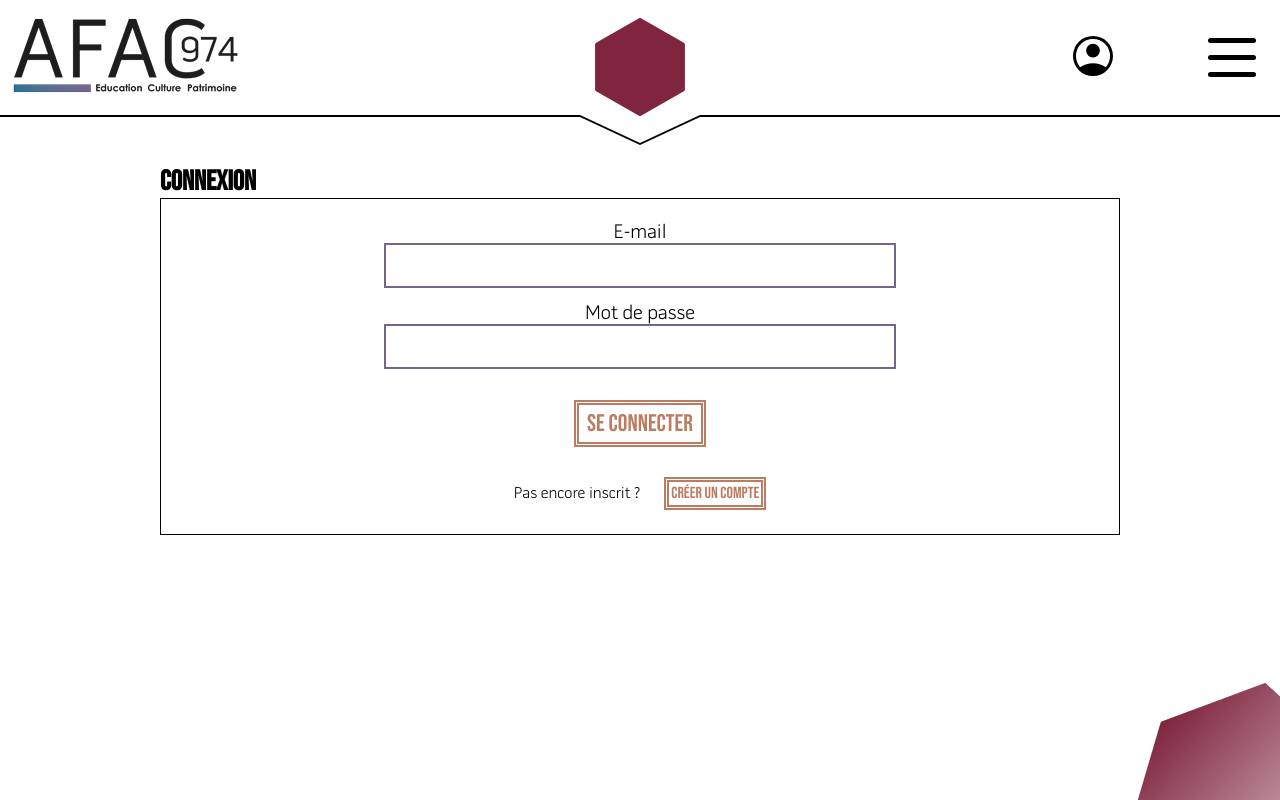
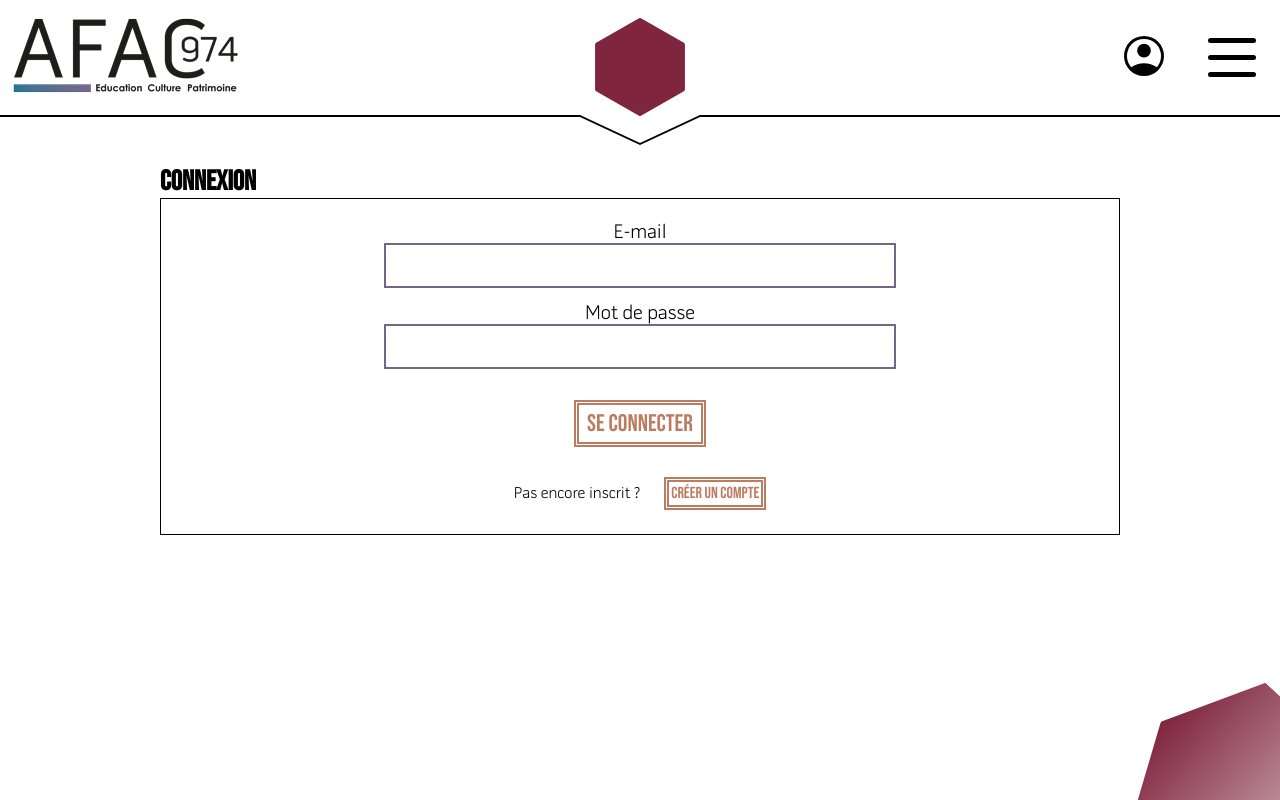
Before and after one commit to JeanBat0202/AFAC974, a React (Vite) app in the folder frontend/: page /connexion in a window 1280 px wide. Built offline with nearby package versions, Linux system fonts and the light colour scheme; no server answers.

Commit message:
last fixes before demo

```diff
--- a/frontend/src/components/Header.jsx
+++ b/frontend/src/components/Header.jsx
@@ -54,6 +54,7 @@ export default function Header() {
           <Link to="/">
             <img className="logo-AFAC" src={logoAFAC} alt="logoAFAC" />
           </Link>
+          <div id="icon-container">
             <div className="account">
               {!user ? (
                 <Link to="/connexion">
@@ -91,6 +92,7 @@ export default function Header() {
                 <div className={burgerClass} />
                 <div className={burgerClass} />
               </button>
+            </div>
           </div>
         </div>
       </header>
--- a/frontend/src/components/UserProfile.module.scss
+++ b/frontend/src/components/UserProfile.module.scss
@@ -59,6 +59,11 @@
       background-color: transparent;
       border: none;
       cursor: pointer;
+
+      img {
+        height: 100%;
+        width: 100%;
+      }
     }
 
     a.icon-gallery-page {
@@ -73,6 +78,8 @@
 
     .imgWithShadow {
       box-shadow: 4px 4px 4px rgba(0, 0, 0, 0.5);
+      height: 100%;
+      width: 100%;
     }
   }
 
--- a/frontend/src/components/header.scss
+++ b/frontend/src/components/header.scss
@@ -44,8 +44,22 @@
       max-height: 42px;
     }
 
+    #icon-container {
+      display: flex;
+      flex-direction: row;
+      justify-content: space-between;
+      align-items: center;
+
+      .account {
+        display: none;
+
+        @media screen and (min-width: 768px) {
+          display: initial;
+        }
+      }
+    }
+
     .account {
-      margin-left: 40%;
       width: 40px;
     }
 
@@ -192,7 +206,6 @@ a {
         max-height: 109px;
       }
       .account {
-        margin-left: 60%;
         width: 80px;
       }
       .icone-burger {
--- a/frontend/src/pages/Gallery.scss
+++ b/frontend/src/pages/Gallery.scss
@@ -13,12 +13,17 @@
 
     .icon-gallery-page {
       font-size: 25px;
-      height: 100%;
+      height: 20px;
       width: 20px;
       margin-top: 0;
       background-color: transparent;
       border: none;
       cursor: pointer;
+
+      img {
+        width: 100%;
+        height: 100%;
+      }
     }
 
     .icon-gallery-page:hover {
```
Also changed, not shown: 1 other file (tests, documents, lock files or other folders). Lines whose indentation alone changed are shown as unchanged.
